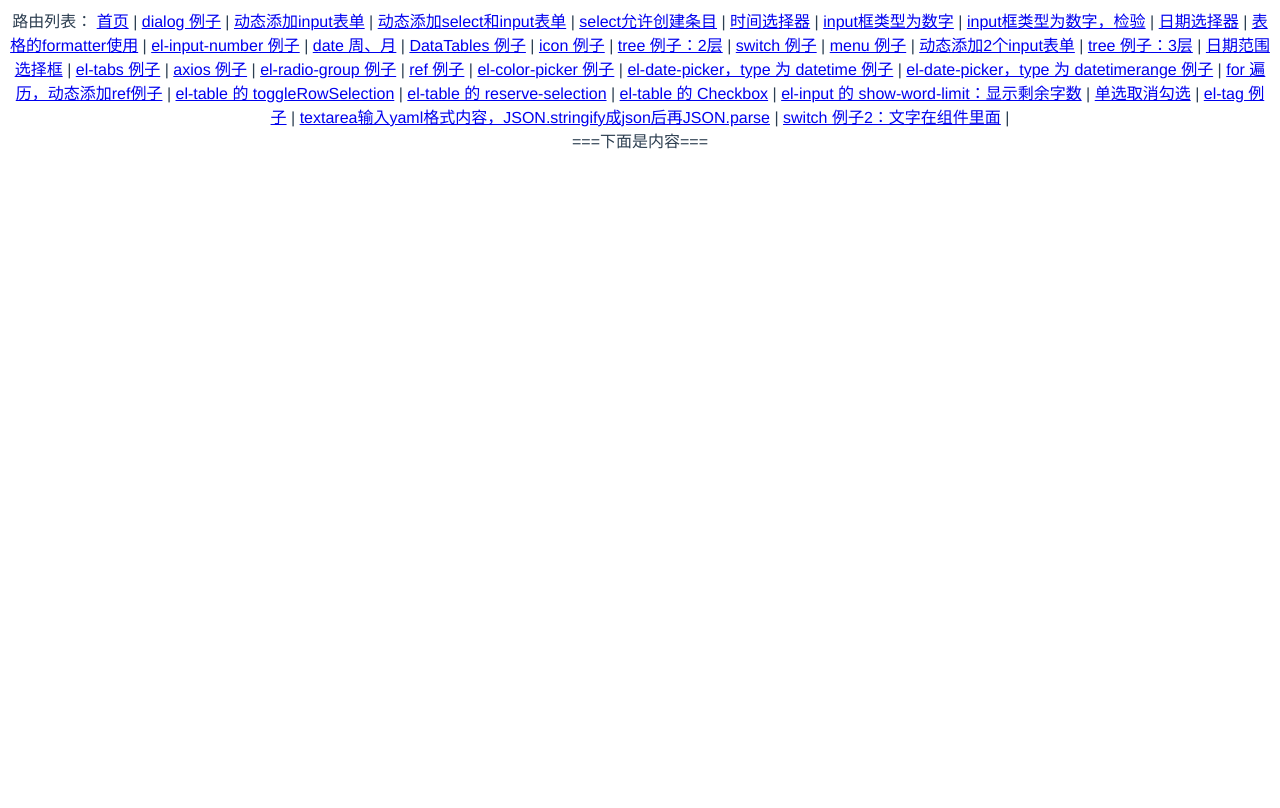
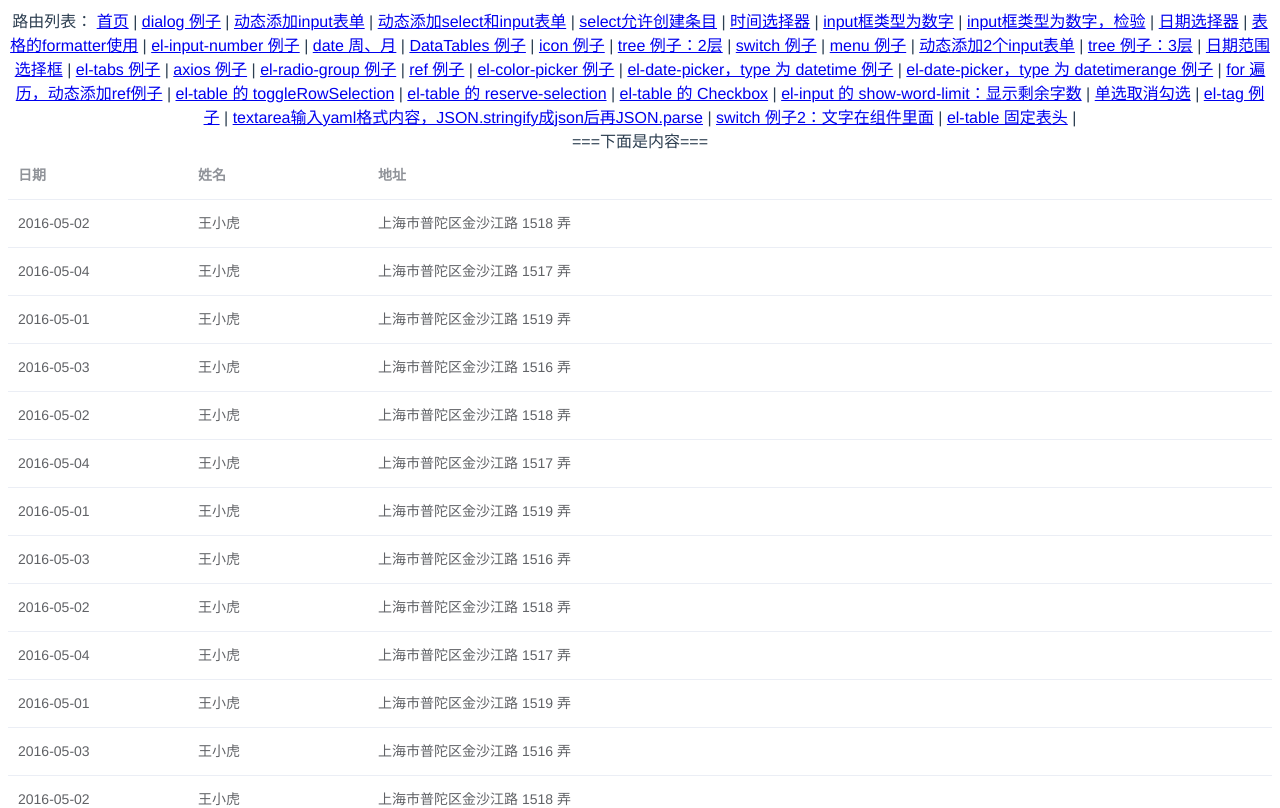
Before and after one commit to cag2050/element_demo, a Vue app: page /table_fixed_header in a window 1280 px wide. Shown: the top 808 px of the page. Built offline with nearby package versions, Linux system fonts and the light colour scheme; what vue-data-tables, vue-resource would draw is missing.

Commit message:
add: tableFixedHeader.vue

```diff
--- a/src/App.vue
+++ b/src/App.vue
@@ -37,6 +37,7 @@
         <router-link to='/tagDemo'>el-tag 例子</router-link> |
         <router-link to='/textareaDemo'>textarea输入yaml格式内容，JSON.stringify成json后再JSON.parse</router-link> |
         <router-link to='/switchDemo2'>switch 例子2：文字在组件里面</router-link> |
+        <router-link to='/table_fixed_header'>el-table 固定表头</router-link> |
         <div>===下面是内容===</div>
         <router-view></router-view>
     </div>
--- a/src/main.js
+++ b/src/main.js
@@ -9,12 +9,18 @@ import 'element-ui/lib/theme-chalk/index.css'
 import VueResource from 'vue-resource'
 import DataTables from 'vue-data-tables'
 import XLSX from 'xlsx'
+// import StickyTable from 'element-ui-sticky-table'
 
 Vue.config.productionTip = false
 
 Vue.use(ElementUI)
 Vue.use(VueResource)
 Vue.use(DataTables)
+
+// global registration
+// Vue.component('sticky-table', StickyTable)
+// or directly override el-table (StickyTable is a superset of ElTable)
+// Vue.component('el-table', StickyTable)
 
 Vue.prototype.$XLSX = XLSX
 
--- a/src/router.js
+++ b/src/router.js
@@ -199,5 +199,10 @@ export default new Router({
             name: '',
             component: () => import('./views/switchDemo2.vue')
         },
+        {
+            path: '/table_fixed_header',
+            name: '',
+            component: () => import('./views/tableFixedHeader.vue')
+        },
     ]
 })
--- /dev/null
+++ b/src/views/tableFixedHeader.vue
@@ -0,0 +1,260 @@
+<template>
+    <div class="sticky-head">
+        <el-table
+            :data="tableData"
+            style="width: 100%">
+            <el-table-column
+                prop="date"
+                label="日期"
+                width="180">
+            </el-table-column>
+            <el-table-column
+                prop="name"
+                label="姓名"
+                width="180">
+            </el-table-column>
+            <el-table-column
+                prop="address"
+                label="地址">
+            </el-table-column>
+        </el-table>
+    </div>
+</template>
+
+<style lang="less">
+.sticky-head {
+    .el-table {
+        overflow: visible;
+    }
+    .el-table__header-wrapper {
+        overflow: visible;
+        position: sticky;
+        top: 0;
+        z-index: 10;
+    }
+    table {
+        position: sticky;
+        top: 0;
+        thead {
+            position: relative;
+            th {
+                position: sticky;
+                top: 0;
+                z-index: 10;
+            }
+        }
+    }
+}
+</style>
+
+<script>
+export default {
+    data () {
+        // 参考网址：https://www.mizuka.top/2020/03/09/%E7%BA%AFcss%E8%AE%A9element-ui%E8%A1%A8%E6%A0%BC%E5%AE%9E%E7%8E%B0%E5%90%B8%E9%A1%B6%E6%95%88%E6%9E%9C/
+        return {
+            tableData: [
+                {
+                    date: '2016-05-02',
+                    name: '王小虎',
+                    address: '上海市普陀区金沙江路 1518 弄'
+                },
+                {
+                    date: '2016-05-04',
+                    name: '王小虎',
+                    address: '上海市普陀区金沙江路 1517 弄'
+                },
+                {
+                    date: '2016-05-01',
+                    name: '王小虎',
+                    address: '上海市普陀区金沙江路 1519 弄'
+                },
+                {
+                    date: '2016-05-03',
+                    name: '王小虎',
+                    address: '上海市普陀区金沙江路 1516 弄'
+                },
+                {
+                    date: '2016-05-02',
+                    name: '王小虎',
+                    address: '上海市普陀区金沙江路 1518 弄'
+                },
+                {
+                    date: '2016-05-04',
+                    name: '王小虎',
+                    address: '上海市普陀区金沙江路 1517 弄'
+                },
+                {
+                    date: '2016-05-01',
+                    name: '王小虎',
+                    address: '上海市普陀区金沙江路 1519 弄'
+                },
+                {
+                    date: '2016-05-03',
+                    name: '王小虎',
+                    address: '上海市普陀区金沙江路 1516 弄'
+                },
+                {
+                    date: '2016-05-02',
+                    name: '王小虎',
+                    address: '上海市普陀区金沙江路 1518 弄'
+                },
+                {
+                    date: '2016-05-04',
+                    name: '王小虎',
+                    address: '上海市普陀区金沙江路 1517 弄'
+                },
+                {
+                    date: '2016-05-01',
+                    name: '王小虎',
+                    address: '上海市普陀区金沙江路 1519 弄'
+                },
+                {
+                    date: '2016-05-03',
+                    name: '王小虎',
+                    address: '上海市普陀区金沙江路 1516 弄'
+                },
+                {
+                    date: '2016-05-02',
+                    name: '王小虎',
+                    address: '上海市普陀区金沙江路 1518 弄'
+                },
+                {
+                    date: '2016-05-04',
+                    name: '王小虎',
+                    address: '上海市普陀区金沙江路 1517 弄'
+                },
+                {
+                    date: '2016-05-01',
+                    name: '王小虎',
+                    address: '上海市普陀区金沙江路 1519 弄'
+                },
+                {
+                    date: '2016-05-03',
+                    name: '王小虎',
+                    address: '上海市普陀区金沙江路 1516 弄'
+                },
+                {
+                    date: '2016-05-02',
+                    name: '王小虎',
+                    address: '上海市普陀区金沙江路 1518 弄'
+                },
+                {
+                    date: '2016-05-04',
+                    name: '王小虎',
+                    address: '上海市普陀区金沙江路 1517 弄'
+                },
+                {
+                    date: '2016-05-01',
+                    name: '王小虎',
+                    address: '上海市普陀区金沙江路 1519 弄'
+                },
+                {
+                    date: '2016-05-03',
+                    name: '王小虎',
+                    address: '上海市普陀区金沙江路 1516 弄'
+                },
+                {
+                    date: '2016-05-02',
+                    name: '王小虎',
+                    address: '上海市普陀区金沙江路 1518 弄'
+                },
+                {
+                    date: '2016-05-04',
+                    name: '王小虎',
+                    address: '上海市普陀区金沙江路 1517 弄'
+                },
+                {
+                    date: '2016-05-01',
+                    name: '王小虎',
+                    address: '上海市普陀区金沙江路 1519 弄'
+                },
+                {
+                    date: '2016-05-03',
+                    name: '王小虎',
+                    address: '上海市普陀区金沙江路 1516 弄'
+                },
+                {
+                    date: '2016-05-02',
+                    name: '王小虎',
+                    address: '上海市普陀区金沙江路 1518 弄'
+                },
+                {
+                    date: '2016-05-04',
+                    name: '王小虎',
+                    address: '上海市普陀区金沙江路 1517 弄'
+                },
+                {
+                    date: '2016-05-01',
+                    name: '王小虎',
+                    address: '上海市普陀区金沙江路 1519 弄'
+                },
+                {
+                    date: '2016-05-03',
+                    name: '王小虎',
+                    address: '上海市普陀区金沙江路 1516 弄'
+                },
+                {
+                    date: '2016-05-02',
+                    name: '王小虎',
+                    address: '上海市普陀区金沙江路 1518 弄'
+                },
+                {
+                    date: '2016-05-04',
+                    name: '王小虎',
+                    address: '上海市普陀区金沙江路 1517 弄'
+                },
+                {
+                    date: '2016-05-01',
+                    name: '王小虎',
+                    address: '上海市普陀区金沙江路 1519 弄'
+                },
+                {
+                    date: '2016-05-03',
+                    name: '王小虎',
+                    address: '上海市普陀区金沙江路 1516 弄'
+                },
+                {
+                    date: '2016-05-02',
+                    name: '王小虎',
+                    address: '上海市普陀区金沙江路 1518 弄'
+                },
+                {
+                    date: '2016-05-04',
+                    name: '王小虎',
+                    address: '上海市普陀区金沙江路 1517 弄'
+                },
+                {
+                    date: '2016-05-01',
+                    name: '王小虎',
+                    address: '上海市普陀区金沙江路 1519 弄'
+                },
+                {
+                    date: '2016-05-03',
+                    name: '王小虎',
+                    address: '上海市普陀区金沙江路 1516 弄'
+                },
+                {
+                    date: '2016-05-02',
+                    name: '王小虎',
+                    address: '上海市普陀区金沙江路 1518 弄'
+                },
+                {
+                    date: '2016-05-04',
+                    name: '王小虎',
+                    address: '上海市普陀区金沙江路 1517 弄'
+                },
+                {
+                    date: '2016-05-01',
+                    name: '王小虎',
+                    address: '上海市普陀区金沙江路 1519 弄'
+                },
+                {
+                    date: '2016-05-03',
+                    name: '王小虎',
+                    address: '上海市普陀区金沙江路 1516 弄'
+                }
+            ]
+        }
+    }
+}
+</script>
```
Also changed, not shown: 1 other file (tests, documents, lock files or other folders).
